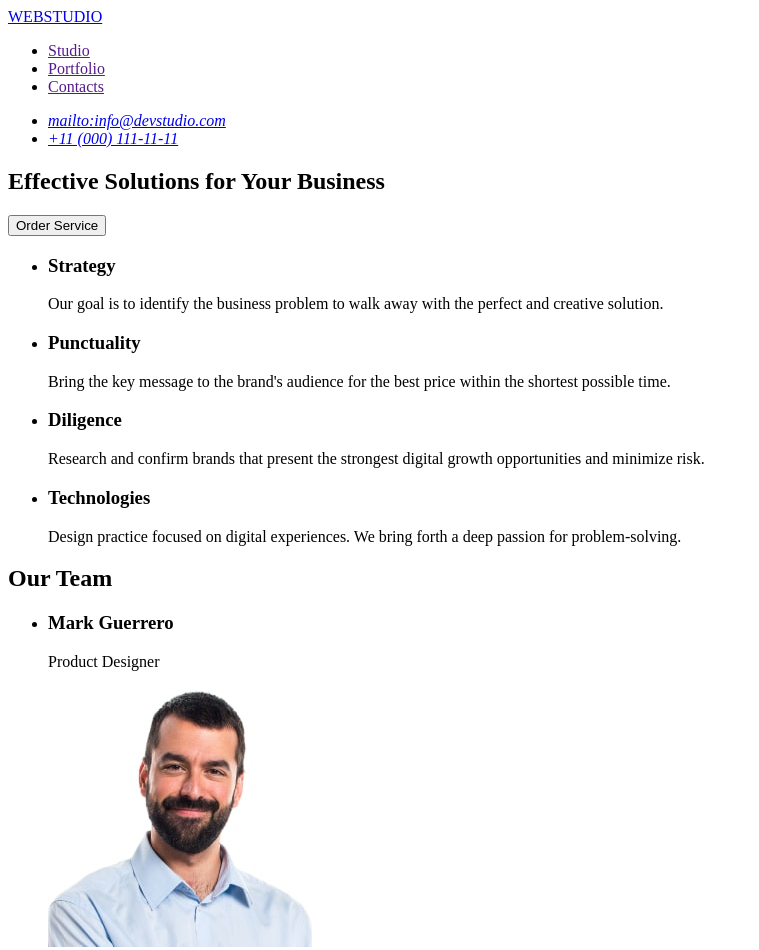
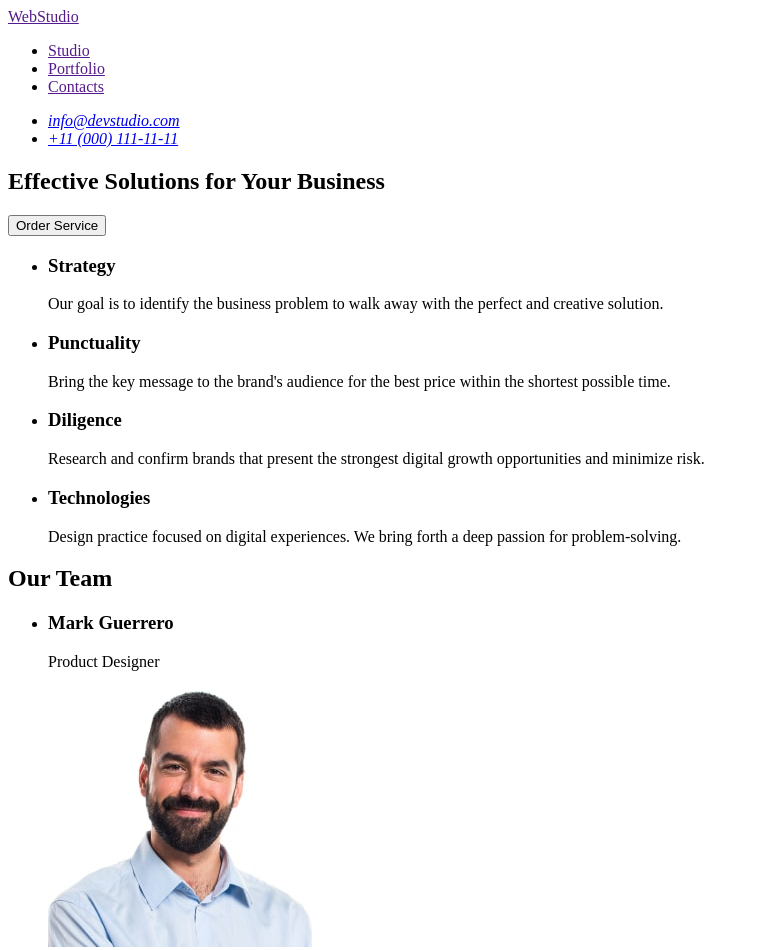
Before and after one commit to Daniel2-1/goit-markup-hw-01, a plain HTML site: page index.html in a window 1280 px wide. Shown: the top 950 px of the page, without its empty margins (0-759 px from the left). Drawn offline with Linux system fonts and the light colour scheme.

Commit message:
Homework 1

```diff
--- a/index.html
+++ b/index.html
@@ -8,21 +8,25 @@
 <body>
     <header><!-- <header>  -->
 
-            <a href="/index.html">WEBSTUDIO</a>
+            <a href="">WebStudio</a>
 
-            <nav>
+
                 <ul><!-- navigation -->
                     <li><a href="">Studio</a></li>
                     <li><a href="">Portfolio</a></li>
                     <li><a href="">Contacts</a></li>
                 </ul>
 
-
+            <nav>
                 <address><!-- <contacts>  -->
-                    <ul>
-                    <li><a href="mailto:info@devstudio.com">mailto:info@devstudio.com</a></li>
-                    <li><a href="tel:+110001111111">+11 (000) 111-11-11</a></li>
-                    </ul>
+                <ul>
+                    <li>
+                        <a href="mailto:info@devstudio.com">info@devstudio.com</a>
+                    </li>
+                    <li>
+                        <a href="tel:+110001111111">+11 (000) 111-11-11</a>
+                    </li>
+                </ul>
                 </address>
             </nav>
 
```
